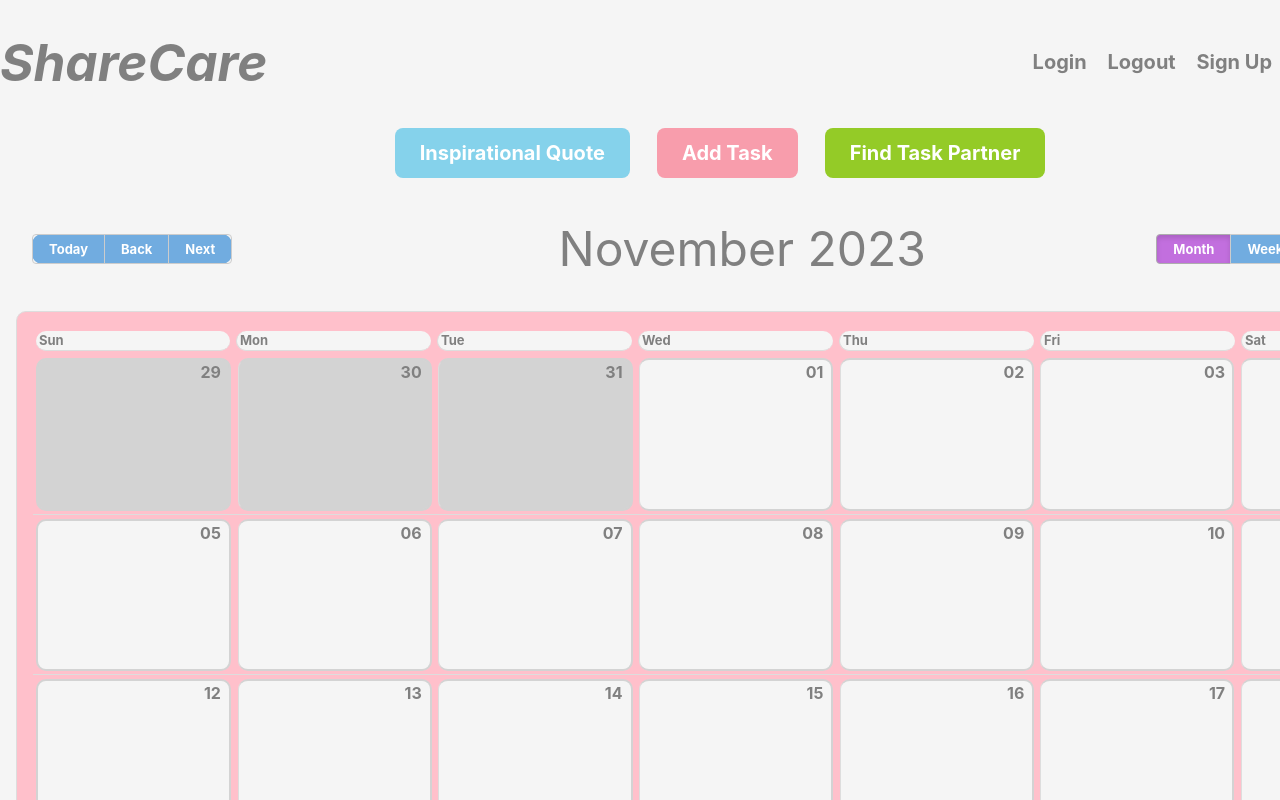
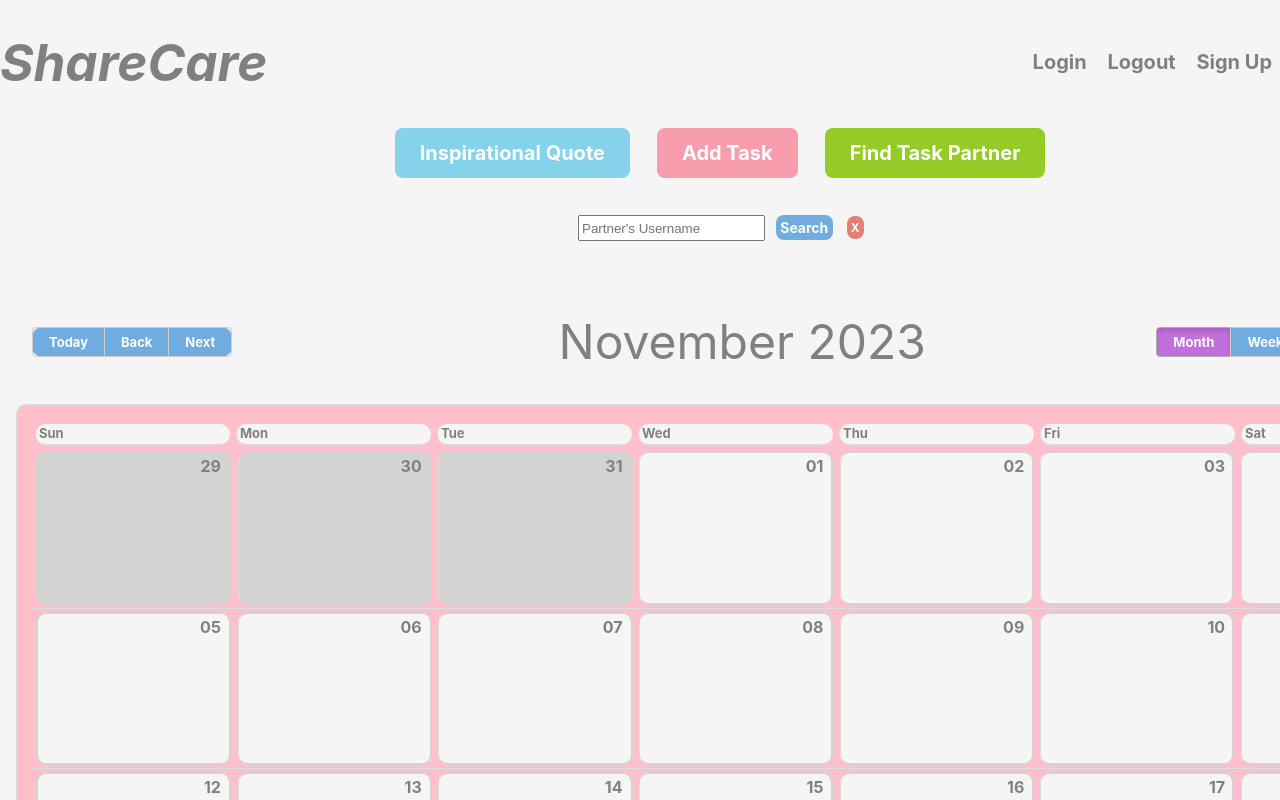
Before and after one commit to annemarielewis/Calendar_Task_Planner, a React (Vite) app: page /addpartner in a window 1280 px wide. Shown: the top 800 px of the page. Built offline with nearby package versions, Linux system fonts and the light colour scheme; no server answers.

Commit message:
find task partner updated

```diff
--- a/components/Main.jsx
+++ b/components/Main.jsx
@@ -24,6 +24,7 @@ import { setHours, setMinutes } from "date-fns";
 import CustomEvent from "./CustomEvent";
 import UpdateTask from "./UpdateTask"
 import axios from "axios";
+import Partner from "./Partner"
 
 const locales = {
   "en-US": enUSLocale,
@@ -133,6 +134,7 @@ export default function Main() {
               }
             />
             <Route path="/quotegenerator" element={<Quote />} />
+            <Route path="/addpartner" element={<Partner />} />
             {/* <Route path="/addpartner" element={<Partner />} /> */}
           </Routes>
         </div>
--- a/components/Partner.jsx
+++ b/components/Partner.jsx
@@ -1,15 +1,66 @@
+import { Link } from "react-router-dom";
+export default function Partner() {
+  function findPartner(event) {
+    event.preventDefault();
+    // Perform your partner search logic here
+    if (2 === 5) {
+      alert("Partner found!");
+    } else {
+      alert("Username not found");
+    }
+  }
+  return (
+    <>
+      <form autoComplete="off" onSubmit={findPartner}>
+        <div className="AIF-container">
+          {/* Task input */}
+          <div className="title">
+            <input
+              className="title"
+              type="text"
+              placeholder="Partner's Username"
+              style={{ width: "92%", height: "1.2rem", marginRight: "10px" }}
+            />
+          </div>
+          {/* Submit button */}
+          <div className="btn">
+            <button type="submit" className="submit-event">
+              Search
+            </button>
+          </div>
+          {/* Display search result */}
+          <div></div>
+          {/* Cancel link */}
+          <Link to="/">
+            <button className="exit-btn">X</button>
+          </Link>
+        </div>
+      </form>
+    </>
+  );
+}
+
+// import { useState } from "react";
 // import { Link } from "react-router-dom";
 
 // export default function Partner() {
+//   const [username, setUsername] = useState("");
+//   const [searchResult, setSearchResult] = useState("");
 
-//   function findpartner() {
-//     if ()
+//   function findPartner(event) {
+//     event.preventDefault();
+
+//     // Perform your partner search logic here
+//     if (username === "exampleUsername") {
+//       setSearchResult("Partner found!");
+//     } else {
+//       setSearchResult("Username not found");
+//     }
 //   }
 
 //   return (
 //     <>
-// <form autoComplete="off" onSubmit={findpartner}
-// >
+//       <form autoComplete="off" onSubmit={findPartner}>
 //         <div className="AIF-container">
 //           {/* Task input */}
 //           <div className="title">
@@ -18,8 +69,8 @@
 //               type="text"
 //               placeholder="Partner's Username"
 //               style={{ width: "92%", height: "1.2rem", marginRight: "10px" }}
-//               // onChange={(e) => {
-//               // }}
+//               value={username}
+//               onChange={(e) => setUsername(e.target.value)}
 //             />
 //           </div>
 //           {/* Submit button */}
@@ -28,6 +79,8 @@
 //               Search
 //             </button>
 //           </div>
+//           {/* Display search result */}
+//           <div>{searchResult}</div>
 //           {/* Cancel link */}
 //           <Link to="/">
 //             <button className="exit-btn">X</button>
```
